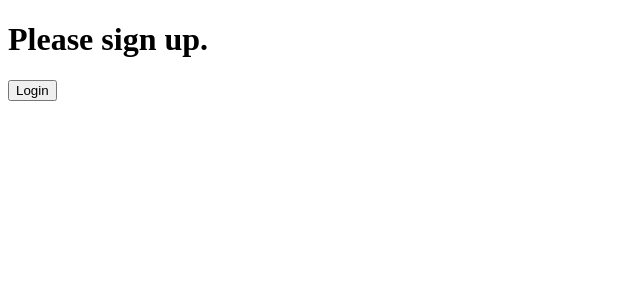
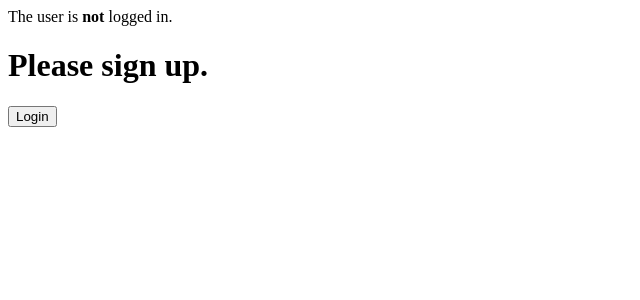
Before and after one commit to panswer/following_react_basic_concepts, a React (Create React App) app: page / in a window 1280 px wide. Shown: the top 300 px of the page, without its empty margins (0-640 px from the left). Built offline with nearby package versions, Linux system fonts and the light colour scheme.

Commit message:
if-else en una linea con operador condicional

```diff
--- a/src/components/class/LoginControl.jsx
+++ b/src/components/class/LoginControl.jsx
@@ -62,18 +62,17 @@ class LoginControl extends Component{
     render(){
         const isLoggedIn=this.state.isLoggedIn;
 
-        let button;
-
-        if(isLoggedIn){
-            button=<LogoutButton onClick={this.handleLogoutClick} />
-        }else{
-            button=<LoginButton onClick={this.handleLoginClick}/>
-        }
-
         return (
             <div className="">
+                <div className="">
+                    The user is <b>{isLoggedIn?'currently':'not'}</b> logged in.
+                </div>
                 <Greeting isLoggedIn={isLoggedIn} />
-                {button}
+                {
+                    isLoggedIn
+                        ? <LogoutButton onClick={this.handleLogoutClick}/>
+                        : <LoginButton onClick={this.handleLoginClick}/>
+                }
             </div>
         );
     }
```
Also changed, not shown: src/index.js (+20 -0 lines).
